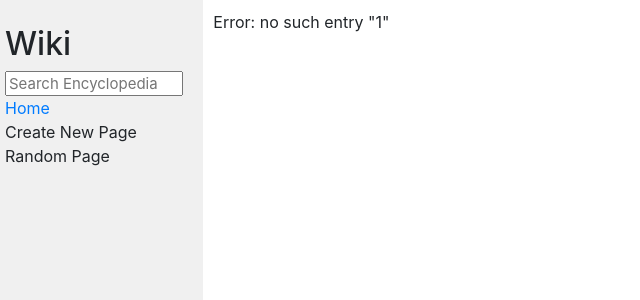
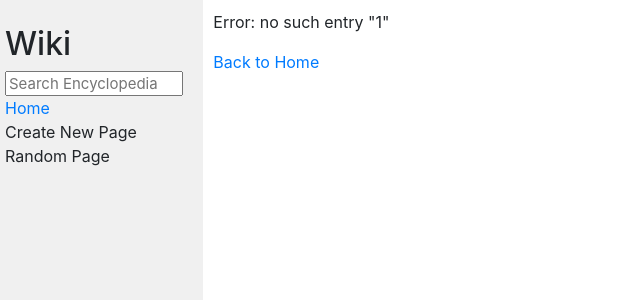
Before and after one commit to mwcsisk/test, a Django app: page /wiki/1 in a window 1280 px wide. Shown: the top 300 px of the page, without its empty margins (0-640 px from the left). Run offline with Django 3.2, Linux system fonts and the light colour scheme; some libraries are stand-ins or nearby versions.

Commit message:
Add link back to home on error page

```diff
--- a/encyclopedia/templates/encyclopedia/error.html
+++ b/encyclopedia/templates/encyclopedia/error.html
@@ -6,4 +6,5 @@
 
 {% block body %}
     <p>Error: no such entry "{{ title }}"</p>
+    <p><a href="{% url 'index' %}">Back to Home</a></p>
 {% endblock %}
```
